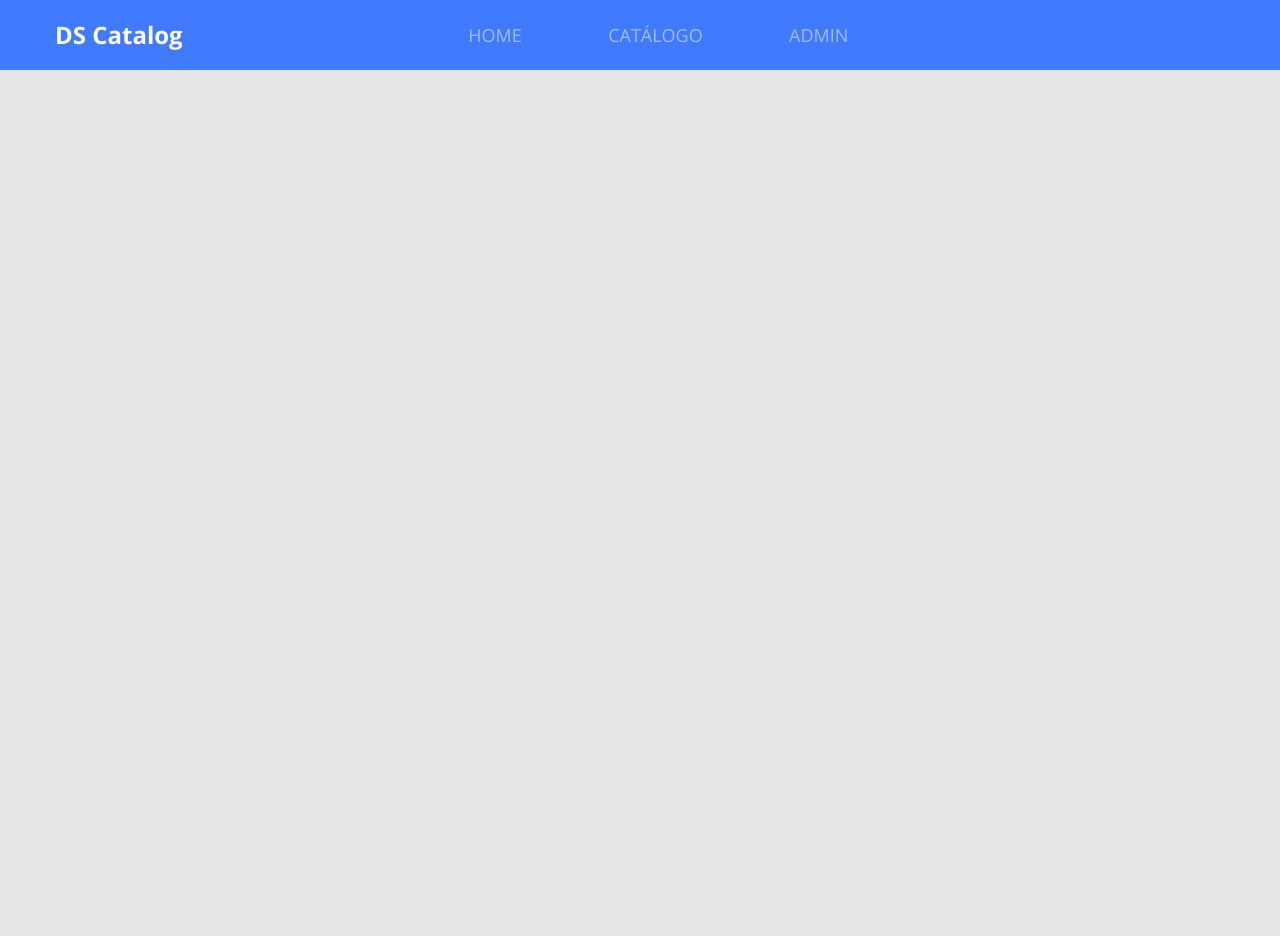
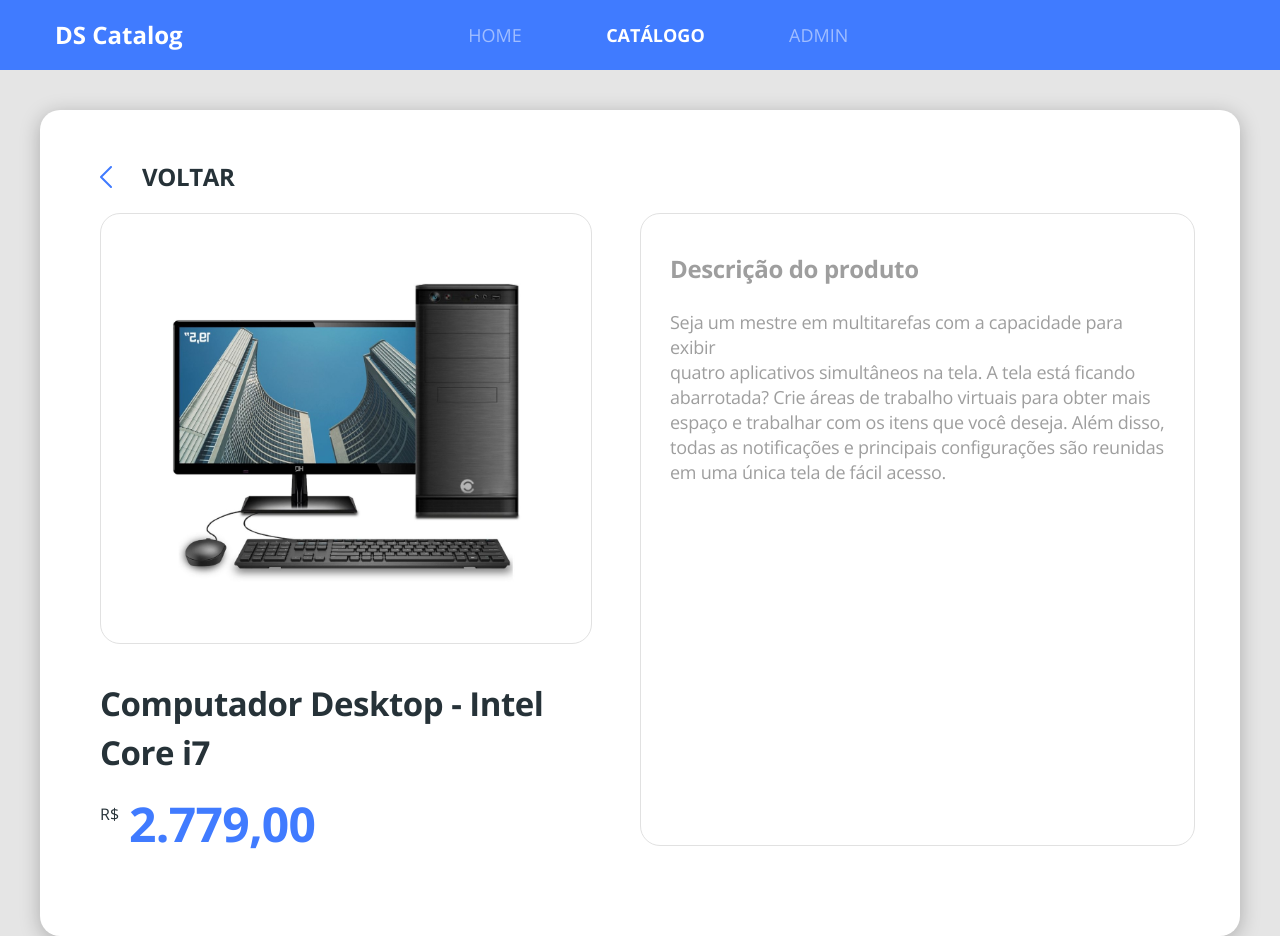
Before and after one commit to eduardoajs2020/dscatalog-bootcamp, a React (Create React App) app in the folder front-web/: page /products/1 in a window 1280 px wide. Before the commit the page ends 800 px from the top, so only its background shows below. Built offline with nearby package versions, Linux system fonts and the light colour scheme.

Commit message:
Add products details

```diff
--- a/front-web/src/Routes.tsx
+++ b/front-web/src/Routes.tsx
@@ -3,6 +3,7 @@
 import Navbar from './core/components/Navbar';
 import Admin from './pages/Admin';
 import Catalog from './pages/Catalog';
+import ProductDetails from './pages/Catalog/components/ProductDetails';
 import Home from './pages/Home';
 
 const Routes = () => (
@@ -12,8 +13,11 @@
         <Route path="/"exact>
             <Home />
         </Route>
-        <Route path="/catalog">
+        <Route path="/products" exact>
             <Catalog />
+        </Route>
+        <Route path="/products/:productId">
+            <ProductDetails />
         </Route>
         <Route path="/admin">
             <Admin />
--- a/front-web/src/core/components/ButtonIcon/styles.scss
+++ b/front-web/src/core/components/ButtonIcon/styles.scss
@@ -11,5 +11,5 @@
     display: flex;
     align-items: center;
     justify-content: center;
-
+    color: #FFF;
 }
--- a/front-web/src/core/components/Navbar/index.tsx
+++ b/front-web/src/core/components/Navbar/index.tsx
@@ -17,7 +17,7 @@
                 </NavLink>
                 </li>
                 <li>
-                <NavLink to="/catalog" activeClassName="active">
+                <NavLink to="/products" activeClassName="active">
                     CATÁLOGO
                 </NavLink>
                 </li>
--- a/front-web/src/pages/Catalog/components/ProductCard/index.tsx
+++ b/front-web/src/pages/Catalog/components/ProductCard/index.tsx
@@ -1,5 +1,6 @@
 import React from 'react';
 import { ReactComponent as ProductImage } from '../../../../core/assets/images/product.svg';
+import ProductPrice from '../ProductPrice';
 import './styles.scss';
 
 const ProductCard = () => (
@@ -9,10 +10,7 @@
             <h6 className="product-name">
             Computador Desktop - Intel Core i7
             </h6>
-            <div className="product-price-container">
-                <span className="product-currency">R$</span>
-                <h3 className="product-price">2.779,00</h3>
-            </div>
+            <ProductPrice price=" 2.779,00" />
         </div>
     </div>
 );
--- a/front-web/src/pages/Catalog/components/ProductCard/styles.scss
+++ b/front-web/src/pages/Catalog/components/ProductCard/styles.scss
@@ -12,21 +12,5 @@
     font-size: 18px;
     line-height: 25px;
     letter-spacing: -0.015em;
+    color: #263238;
 }
-.product-price-container{
-    margin-top: 25px;
-    display: flex;
-}
-.product-currecy{
-    font-size: 18px;
-    line-height: 25px;
-    letter-spacing: -0.015em;
-    color: #9E9E9E;
-}
-.product-price{
-    font-size: 32px;
-    line-height: 44px;
-    letter-spacing: -0.015em;
-    color: #407BFF;
-    margin-left: 10px;
-}
--- /dev/null
+++ b/front-web/src/pages/Catalog/components/ProductDetails/index.tsx
@@ -0,0 +1,52 @@
+import React from 'react';
+import { Link, useParams } from 'react-router-dom';
+import { ReactComponent as ArrowIcon } from '../../../../core/assets/images/arrow.svg';
+import { ReactComponent as ProductImage } from '../../../../core/assets/images/product.svg';
+import ProductPrice from '../ProductPrice';
+import './styles.scss';
+
+type ParamsType = {
+    productId: string;
+}
+
+const ProductDetails = () => {
+    const { productId } = useParams<ParamsType>();
+    console.log(productId);
+
+    return (
+        <div className="product-details-container">
+            <div className="card-base border-radius-20 product-details">
+                <Link to="/products" className="product-details-goback">
+                    <ArrowIcon className="icon-goback" />
+                    <h1 className="text-goback">VOLTAR</h1>
+                </Link>
+                <div className="row">
+                    <div className="col-6 pr-5">
+                        <div className="product-details-card text-center">
+                            <ProductImage className="product-detail-image" />
+                        </div>
+                        <h1 className="product-details-name">
+                            Computador Desktop - Intel Core i7
+                 </h1>
+                        <ProductPrice price=" 2.779,00" />
+                    </div>
+                    <div className="col-6 product-details-card">
+                        <h1 className="product-description-title">
+                            Descrição do produto
+                 </h1>
+                        <p className="product-description-text">
+                            Seja um mestre em multitarefas com a capacidade para exibir <br />
+                  quatro aplicativos simultâneos na tela. A tela está ficando<br />
+                   abarrotada? Crie áreas de trabalho virtuais para obter mais <br />
+                    espaço e trabalhar com os itens que você deseja. Além disso,<br />
+                     todas as notificações e principais configurações são reunidas<br />
+                      em uma única tela de fácil acesso.
+                 </p>
+                    </div>
+                </div>
+            </div>
+        </div>
+    );
+};
+
+export default ProductDetails;
--- /dev/null
+++ b/front-web/src/pages/Catalog/components/ProductDetails/styles.scss
@@ -0,0 +1,60 @@
+.product-details-container{
+    margin-top: 40px;
+    padding-left: 40px;
+    padding-right: 40px;
+
+}
+.product-details {
+    padding: 50px 60px 90px 60px;
+}
+.product-details-goback{
+    display: flex;
+    align-items: center;
+    margin-bottom: 20px;
+
+}
+.icon-goback{
+    color: #407BFF;
+    transform: rotate(-180deg);
+    margin-right: 30px;
+}
+.text-goback{
+    font-size: 24px;
+    line-height: 33px;
+    letter-spacing: -0.015em;
+    color: #263238;
+    text-transform: uppercase;
+}
+.product-details-card{
+    border: 1px solid #E1E1E1;
+    border-radius: 20px;
+    padding: 38px 29px;
+}
+.product-detail-image{
+    width: 353px;
+    height: 353px;
+}
+.product-description-title{
+    font-size: 24px;
+    line-height: 33px;
+    letter-spacing: -0.015em;
+    color: #9E9E9E;
+    margin-bottom: 25px;
+}
+.product-description-text{
+    font-size: 18px;
+    line-height: 25px;
+    letter-spacing: -0.015em;
+    color: #9E9E9E;
+}
+.product-details-name{
+    font-size: 33px;
+    line-height: 49px;
+    letter-spacing: -0.015em;
+    color: #263238;
+    margin-top: 35px;
+
+}
+.product-details .product-price {
+    font-size: 48px;
+}
--- /dev/null
+++ b/front-web/src/pages/Catalog/components/ProductPrice/index.tsx
@@ -0,0 +1,17 @@
+import React from 'react';
+import './styles.scss';
+
+type Props ={
+    price:string;
+}
+
+const ProductPrice = ({price}: Props) => (
+    <div className="product-price-container">
+                <span className="product-currency">R$</span>
+                <h3 className="product-price">
+                    {price}
+                </h3>
+            </div>
+);
+
+export default ProductPrice;
--- /dev/null
+++ b/front-web/src/pages/Catalog/components/ProductPrice/styles.scss
@@ -0,0 +1,17 @@
+.product-price-container{
+    margin-top: 25px;
+    display: flex;
+}
+.product-currecy{
+    font-size: 18px;
+    line-height: 25px;
+    letter-spacing: -0.015em;
+    color: #9E9E9E;
+}
+.product-price{
+    font-size: 32px;
+    line-height: 44px;
+    letter-spacing: -0.015em;
+    color: #407BFF;
+    margin-left: 10px;
+}
--- a/front-web/src/pages/Catalog/index.tsx
+++ b/front-web/src/pages/Catalog/index.tsx
@@ -1,4 +1,5 @@
 import React from 'react';
+import { Link } from 'react-router-dom';
 import ProductCard from './components/ProductCard'
 import './styles.scss';
 
@@ -8,15 +9,15 @@
             Catálogo de produtos
         </h1>
         <div className="catalog-products">
-        <ProductCard />
-        <ProductCard />
-        <ProductCard />
-        <ProductCard />
-        <ProductCard />
-        <ProductCard />
-        <ProductCard />
-        <ProductCard />
-        <ProductCard />
+        <Link to="products/1"><ProductCard /></Link>
+        <Link to="products/2"><ProductCard /></Link>
+        <Link to="products/3"><ProductCard /></Link>
+        <Link to="products/4"><ProductCard /></Link>
+        <Link to="products/5"><ProductCard /></Link>
+        <Link to="products/6"><ProductCard /></Link>
+        <Link to="products/7"><ProductCard /></Link>
+        <Link to="products/8"><ProductCard /></Link>
+        <Link to="products/9"><ProductCard /></Link>
         </div>
     </div>
 );
--- a/front-web/src/pages/Home/index.tsx
+++ b/front-web/src/pages/Home/index.tsx
@@ -14,7 +14,7 @@
         <p className="text-subtitle">
             Ajudaremos você a encontrar os melhores <br/> produtos disponíveis no mercado.
         </p>
-        <Link to="/catalog">
+        <Link to="/products">
         <ButtonIcon text="inicie agora a sua busca"/>
         </Link>
     </div>
```
Also changed, not shown: front-web/src/core/assets/images/arrow.svg.
